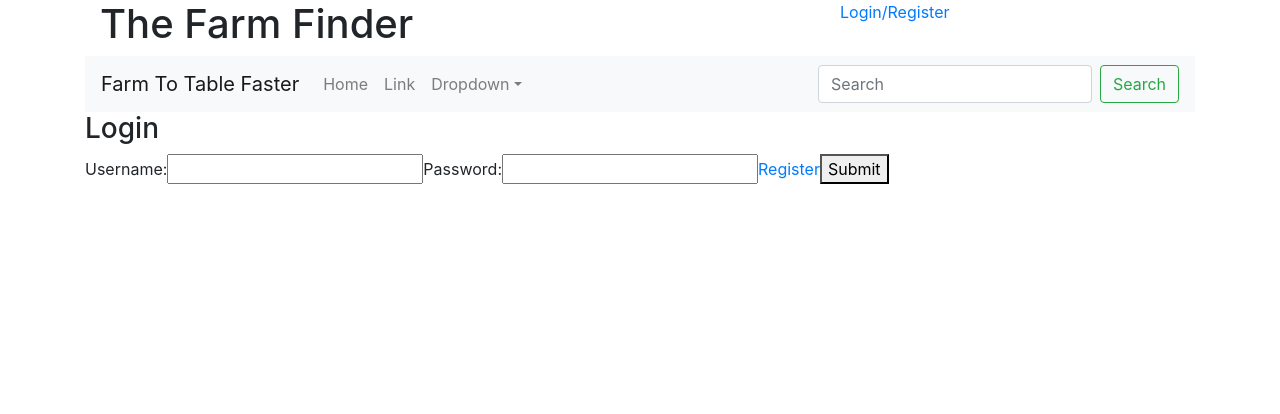
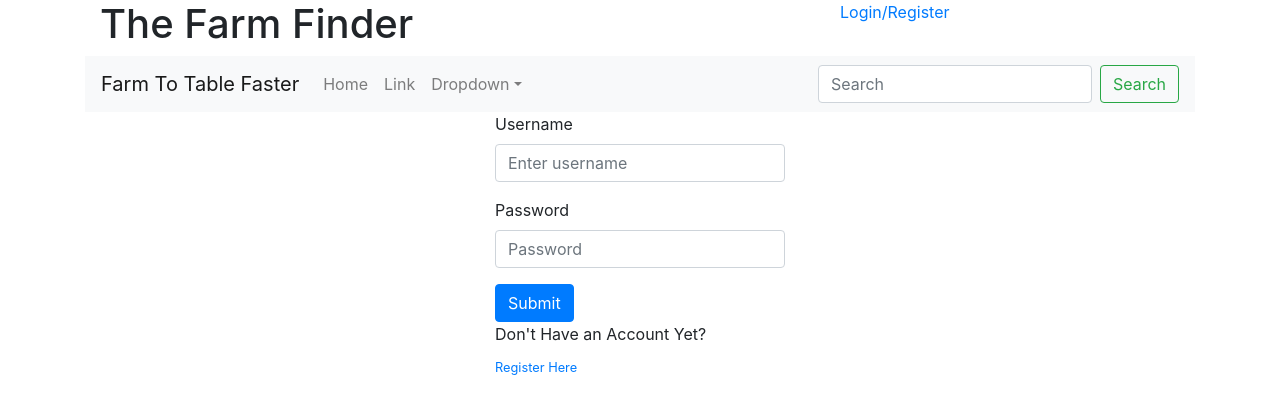
Before and after one commit to galeazzij/The-Farm-Finder, a React (Create React App) app in the folder client/: page /login in a window 1280 px wide. Shown: the top 414 px of the page. Built offline with nearby package versions, Linux system fonts and the light colour scheme; no server answers.

Commit message:
FE add boostrap styling to Login component

```diff
--- a/client/src/components/Login.jsx
+++ b/client/src/components/Login.jsx
@@ -1,6 +1,7 @@
 import React, { useState } from "react";
+import { Form, Button, Container } from "react-bootstrap";
 import { Link } from "react-router-dom";
-import {loginUser} from '../services/auth'
+import { loginUser } from "../services/auth";
 
 export default function Login(props) {
   const [formData, setFormData] = useState({
@@ -16,15 +17,51 @@ export default function Login(props) {
     });
   };
 
-  const handleSubmit= async (e) => {
+  const handleSubmit = async (e) => {
     e.preventDefault();
     const userData = await loginUser(formData);
-    props.setCurrentUser(userData)
-    props.history.push('/')
-  }
+    props.setCurrentUser(userData);
+    props.history.push("/");
+  };
 
   return (
-    <form onSubmit={handleSubmit}>
+    <>
+      <Container className="align-items-center" style={{ width: "20rem" }}>
+        <Form onSubmit={handleSubmit}>
+          <Form.Group controlId="formBasicUsername">
+            <Form.Label>Username</Form.Label>
+            <Form.Control
+              type="text"
+              name="username"
+              placeholder="Enter username"
+              value={formData.username}
+              onChange={handleChange}
+            />
+          </Form.Group>
+
+          <Form.Group controlId="formBasicPassword">
+            <Form.Label>Password</Form.Label>
+            <Form.Control
+              type="password"
+              name="password"
+              placeholder="Password"
+              value={formData.password}
+              onChange={handleChange}
+            />
+          </Form.Group>
+
+          <Button variant="primary" type="submit">
+            Submit
+          </Button>
+          <Form.Group>
+            <Form.Label>Don't Have an Account Yet?</Form.Label>
+            <Form.Text>
+              <Link to="/register">Register Here</Link>
+            </Form.Text>
+          </Form.Group>
+        </Form>
+      </Container>
+      {/* <form onSubmit={handleSubmit}>
       <h3>Login</h3>
       <label>
         Username:
@@ -48,6 +85,7 @@ export default function Login(props) {
 
       <Link to='/register'>Register</Link>
       <button>Submit</button>
-    </form>
+    </form> */}
+    </>
   );
 }
--- a/client/src/screens/Home.jsx
+++ b/client/src/screens/Home.jsx
@@ -1,6 +1,6 @@
 import React, { useState, useEffect } from "react";
-import food from '../images/food_image.jpg'
-import farm from '../images/farm_image.jpg'
+import food from "../images/food_image.jpg";
+import farm from "../images/farm_image.jpg";
 import { Link } from "react-router-dom";
 
 import { Container, Card, Button, CardDeck } from "react-bootstrap";
```
